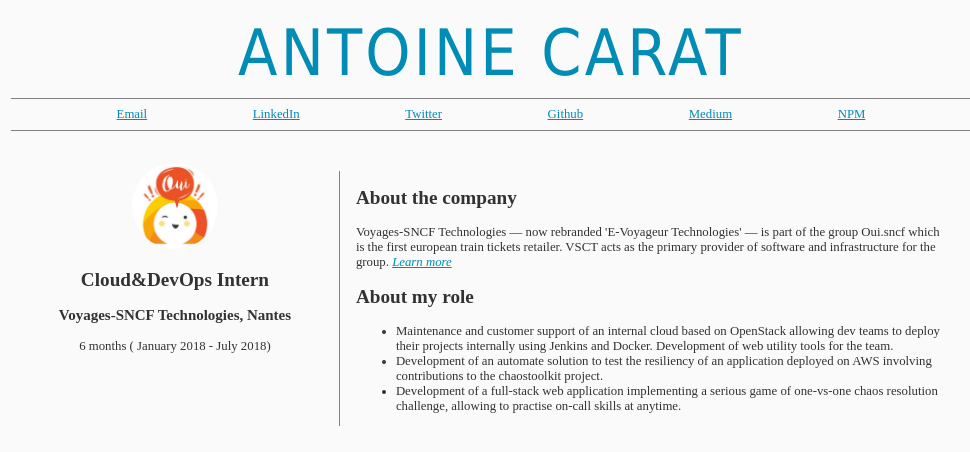
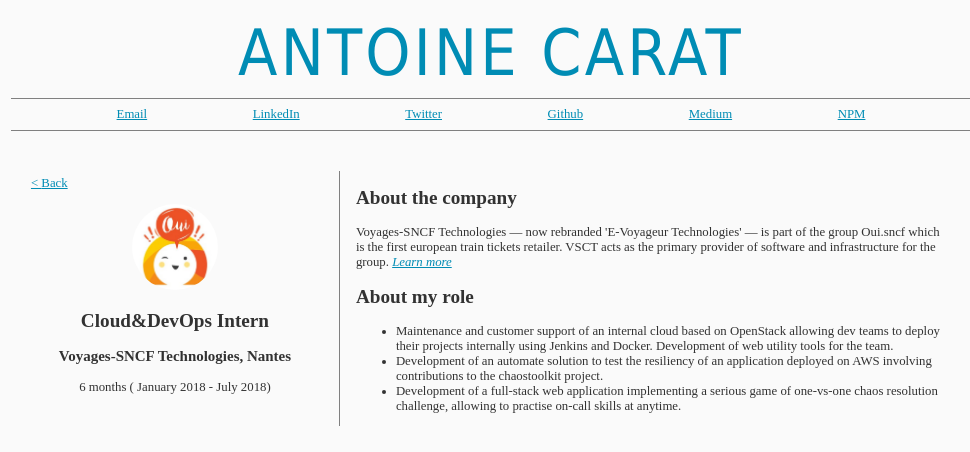
Before and after one commit to antoinecarat/antoinecarat.eu, a Vue app: page /experience/1 in a window 1280 px wide. Shown: the top 452 px of the page, without its empty margins (149-1119 px from the left). Built offline with nearby package versions, Linux system fonts and the light colour scheme.

Commit message:
Add back link to detailed exp view

```diff
--- a/src/components/Experience/DetailedExperience.vue
+++ b/src/components/Experience/DetailedExperience.vue
@@ -2,6 +2,7 @@
   <div class="experience-detailed">
     <SlidingDoors>
       <div class="card" slot="left">
+        <p class="back" @click="$router.push('/')">Back</p>
         <img class="logo" :src="experience.company.logo" alt="">
         <h2 class="jobtitle">{{ experience.jobtitle }}</h2>
         <h3 class="company">{{experience.company.name}}</h3>
@@ -65,6 +66,19 @@
     align-items: flex-start;
 
     .card {
+      .back {
+        text-align: left;
+        color: #008cb4;
+        cursor: pointer;
+        text-decoration: underline;
+        &:active,
+        &:hover {
+          font-weight: 600;
+        }
+        &::before {
+          content: '< '
+        }
+      }
       .logo {
         border-radius: 100rem;
         width: 30%;
```
